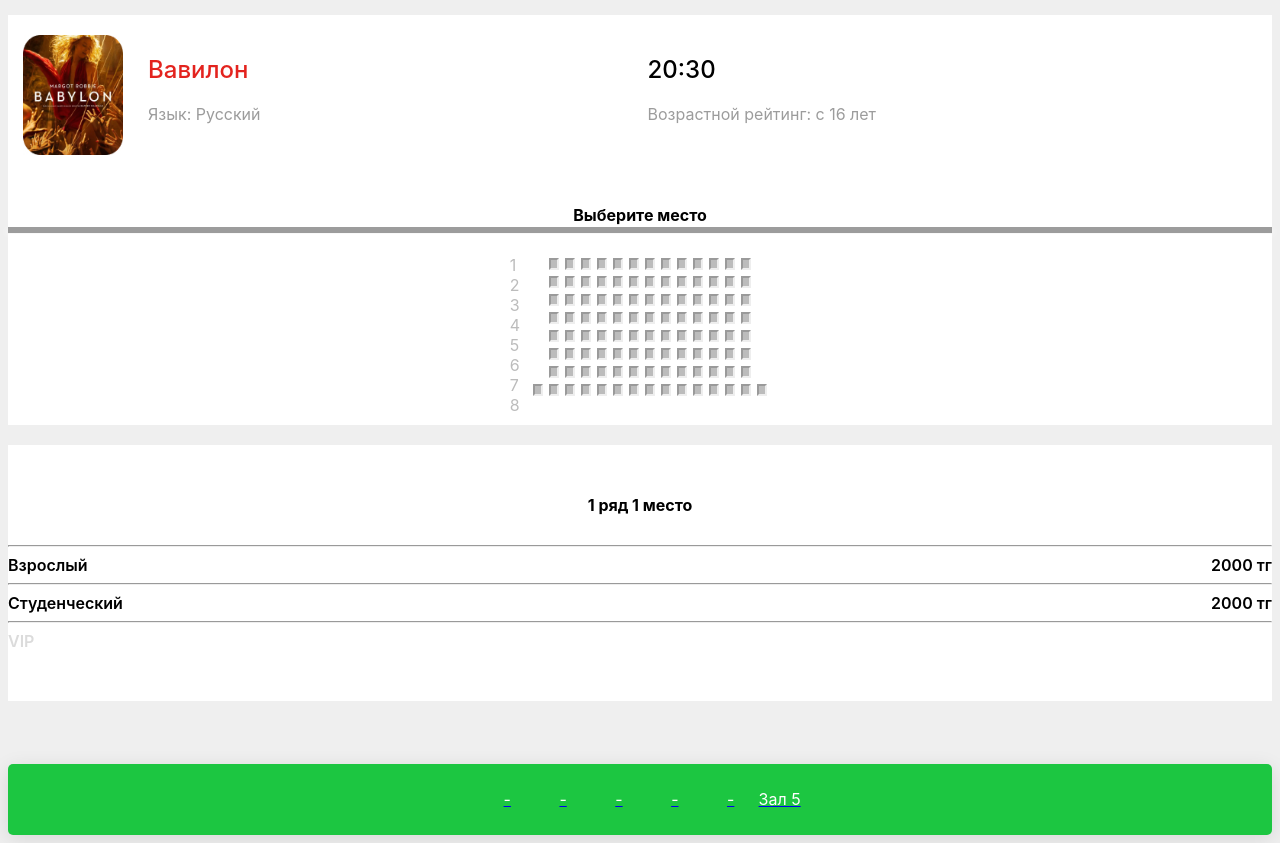
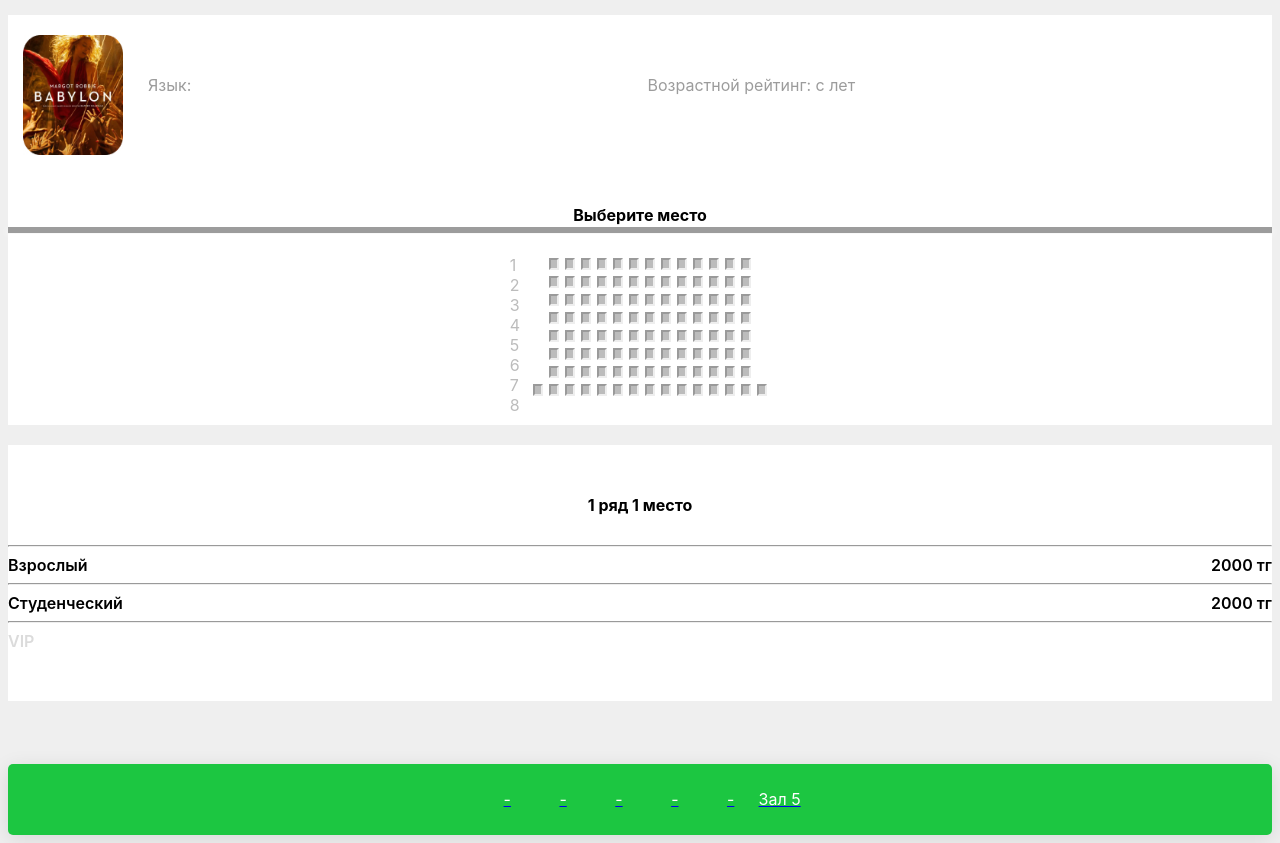
Before and after one commit to nurbolatkz/ticketbooking, a React (Create React App) app: page /places in a window 1280 px wide. Built offline with nearby package versions, Linux system fonts and the light colour scheme.

Commit message:
add dynamic data props for film block

```diff
--- a/src/App.js
+++ b/src/App.js
@@ -110,7 +110,6 @@ function App() {
     const [cinemaCartItem, setCinemaCartItem] = useState({});
     const [selectedDay, setSelectedDay] = useState();
     const [selectedMovie, setSelectedMovie] =  useState({});
-    const [selectedTime, setSelectedTime] = useState();
     const [selectedPlace, setSelectedPlace] = useState({});
 
 
@@ -198,7 +197,6 @@ function App() {
                     <Link to="/places/">
                         <ShortInfoBtn cinema_card={cinemaCartItem}
                                       movie={selectedMovie}
-                                      movie_time={selectedTime}
                         >
 
                         </ShortInfoBtn>
@@ -211,7 +209,7 @@ function App() {
             element:
                 <>
                     <div className='filmBlockAll'>
-                        <FilmBlock></FilmBlock>
+                        <FilmBlock  movie={selectedMovie}></FilmBlock>
                     </div>
                     <div className='allInfoBlockAll'>
                         <AllInfo></AllInfo>
@@ -226,7 +224,7 @@ function App() {
             element:
                 <>
                     <div className='filmBlockAll'>
-                        <FilmBlock></FilmBlock>
+                        <FilmBlock movie={selectedMovie}></FilmBlock>
                     </div>
                     <div className='cinemaPlaceBlockAll'>
                         <CinemaPlace setDetailOfPlace={setPlaceInfo} ></CinemaPlace>
@@ -238,7 +236,6 @@ function App() {
                     <Link to={`/cinemas/${cinemaCartItem.id}/movies`}>
                         <ShortInfoBtn cinema_card={cinemaCartItem}
                                       movie={selectedMovie}
-                                      movie_time={selectedTime}
                         >
 
                         </ShortInfoBtn>
@@ -257,8 +254,7 @@ function App() {
 
             <Link to={`/cinemas/${cinemaCartItem.id}/movies`}>
                 <ShortInfoBtn cinema_card={cinemaCartItem}
-                              movie={selectedMovie}
-                              movie_time={selectedTime}
+                              movie={selectedMovie}W
                 >
 
                 </ShortInfoBtn>
--- a/src/components/FilmBlock.jsx
+++ b/src/components/FilmBlock.jsx
@@ -6,12 +6,12 @@ const FilmBlock = (props) => {
             <div className='filmInfoBody'>
                 <img className='filmImage' src='/imgs/babylon.jpg'></img>
                    <div className='filmInfoBlockOne'>
-                        <span className='filmName'>Вавилон</span><br></br>
-                        <span className='filmLang'>Язык: Русский</span>
+                        <span className='filmName'>{props.movie.film_name}</span><br></br>
+                        <span className='filmLang'>Язык: {props.movie.lang}</span>
                    </div>
                    <div className='filmInfoBlockTwo'>
-                        <span className='filmTime'>20:30</span><br></br>
-                        <span className='filmAgeAccess'>Возрастной рейтинг: с 16 лет</span>
+                        <span className='filmTime'>{props.movie.selectedTime}</span><br></br>
+                        <span className='filmAgeAccess'>Возрастной рейтинг: с {props.movie.ageaccess} лет</span>
                    </div>
             </div>
         </div>
```
